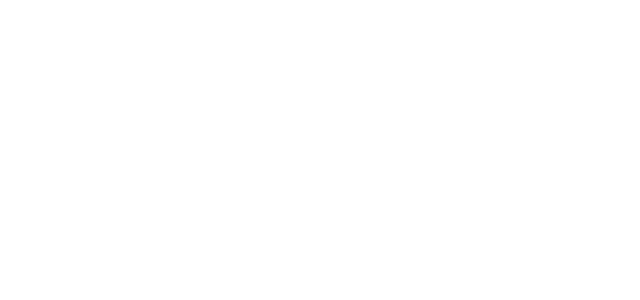
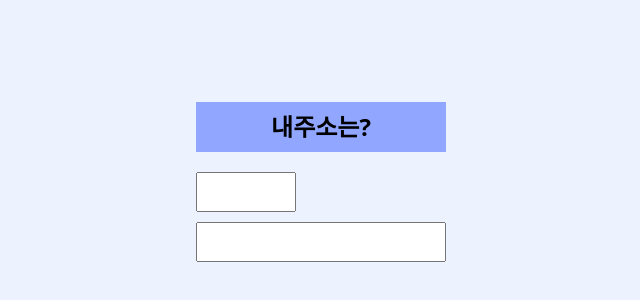
Before and after one commit to soyeonkim0404/vue-study, a Vue app: page /addressApi in a window 1280 px wide. Shown: the part 218-518 px from the top of the page, without its empty margins (319-959 px from the left). Built offline with nearby package versions, Linux system fonts and the light colour scheme.

Commit message:
second commit

```diff
--- a/package.json
+++ b/package.json
@@ -11,8 +11,11 @@
     "@fortawesome/fontawesome-svg-core": "^1.2.36",
     "@fortawesome/free-solid-svg-icons": "^5.15.4",
     "@fortawesome/vue-fontawesome": "^2.0.6",
+    "axios": "^0.24.0",
+    "bootstrap": "^5.1.3",
+    "bootstrap-vue": "^2.21.2",
     "core-js": "^3.6.5",
-    "vue": "^2.6.11",
+    "vue": "^2.6.14",
     "vue-router": "^3.5.3"
   },
   "devDependencies": {
--- a/src/App.vue
+++ b/src/App.vue
@@ -10,4 +10,11 @@
 };
 </script>
 
-<style></style>
+<style>
+body,
+* {
+  padding: 0;
+  margin: 0;
+  box-sizing: border-box;
+}
+</style>
--- /dev/null
+++ b/src/api/index.js
@@ -0,0 +1,19 @@
+import axios from "axios";
+const config = {
+    baseUrl: "https://www.juso.go.kr/addrlink/addrLinkApi.do?",
+};
+
+function searchApi(data) {
+    console.log(data)
+    const basic = {
+        confmKey:'devU01TX0FVVEgyMDIxMTIwODA5NTk1OTExMjAwMzE=',
+        resultType:'json'
+    }
+    return axios.get(
+        `${config.baseUrl}`, {
+            params: Object.assign(basic, data)
+        }
+    );
+}
+
+export { searchApi };
--- a/src/router/index.js
+++ b/src/router/index.js
@@ -2,7 +2,7 @@
 import VueRouter from 'vue-router';
 import Home from '../views/home.vue';
 import Array from '../views/array.vue';
-//import AddressApi from '../views/address-api.vue';
+import AddressApi from '../views/address-api.vue';
 
 Vue.use(VueRouter);
 
@@ -17,9 +17,9 @@
       path: '/array',
       component: Array,
     },
-    /*{
+    {
       path: '/addressApi',
       component: AddressApi,
-    },*/
+    },
   ],
 });
--- /dev/null
+++ b/src/views/address-api.vue
@@ -0,0 +1,248 @@
+<template>
+  <div id="api">
+    <div class="content">
+      <button class="modalBtn" @click="openModal">내주소는?</button>
+      <!--출력 인풋-->
+      <div class="result">
+        <input
+            type="text"
+            name="zipNo"
+            v-model="resultZip"
+            class="result-ipt zip"
+        />
+        <input
+            type="text"
+            name="roadAddrPart1"
+            v-model="resultAddr"
+            class="result-ipt"
+        />
+      </div>
+      <!--모달-->
+      <transition name="modal" appear @close="closeModal" v-if="modal">
+        <div class="modal modal-overlay" @click.self="closeModal">
+          <div class="modal-window">
+            <div class="modal-content">
+              <form name="form" id="form" method="post">
+                <input type="text" name="keyword" value="" v-model="keyword" @keyup.enter="onClickSh(keyword)"/>
+                <input type="button" value="주소검색하기" @click="onClickSh"/>
+              </form>
+              <!--리스트-->
+              <div id="list">
+                <ul>
+                  <li v-for="(item, index) in datasJuso" :key="index" :current-page="currentPage">
+                    <button @click="resultPush(item)">
+                      <span>
+                        {{ item.zipNo }}
+                      </span>
+                      <span>
+                        {{ item.roadAddrPart1 }}
+                      </span>
+                    </button>
+                  </li>
+                </ul>
+                <b-pagination
+                    v-model="currentPage"
+                    :total-rows="rows"
+                    aria-controls="list"
+                    @change="handlePageChange"
+                ></b-pagination>
+
+              </div>
+            </div>
+          </div>
+        </div>
+      </transition>
+    </div>
+  </div>
+</template>
+
+<script>
+import {searchApi} from "../api/index.js";
+export default {
+  name: 'address-api',
+  data: function() {
+    return {
+      datasJuso: [],
+      datasCommon: [],
+      keyword: "",
+      resultZip: '',
+      resultAddr: '',
+      modal: false,
+      totalCount:'',
+      currentPage: 1,
+    };
+  },
+  computed:{
+    rows(){
+      return this.totalCount
+    }
+  },
+  methods: {
+    async onClickSh() {
+      const data= {
+        keyword: this.keyword,
+        currentPage: this.currentPage
+      }
+      try {
+        const {data:{results : res}} = await searchApi(data);
+        this.datasJuso = res.juso;
+        this.datasCommon = res.common;
+        this.totalCount = this.datasCommon.totalCount;
+      }catch (error){
+        console.log(error)
+      }
+    },
+    resultPush(v) {
+      this.resultZip = v.zipNo;
+      this.resultAddr = v.roadAddrPart1;
+      this.closeModal()
+    },
+    openModal() {
+      this.modal = true;
+    },
+    closeModal() {
+      this.modal = false;
+    },
+    handlePageChange(value) {
+      this.currentPage = value;
+      this.onClickSh();
+    },
+  }
+};
+</script>
+
+<style>
+#api {
+  display: flex;
+  justify-content: center;
+  align-items: center;
+  min-height: 100vh;
+  background: #edf2ff;
+}
+
+form input {
+  display: inline-block;
+  width: 250px;
+  height: 40px;
+  padding: 0 10px;
+  margin: 0;
+  box-sizing: border-box;
+}
+
+form input[type="button"] {
+  width: 100px;
+  height: 40px;
+  outline: none;
+  padding: 0;
+  box-sizing: border-box;
+  text-align: center;
+  vertical-align: middle;
+  margin-left: 10px;
+}
+
+.result {
+  margin-top: 20px;
+}
+
+.result-ipt,
+input {
+  display: block;
+  width: 250px;
+  height: 40px;
+  padding: 0 10px;
+  margin: 0;
+  box-sizing: border-box;
+}
+
+.result-ipt.zip {
+  width: 100px;
+}
+
+.result-ipt + .result-ipt {
+  margin-top: 10px;
+}
+
+/*모달*/
+.modalBtn {
+  width: 100%;
+  height: 50px;
+  display: flex;
+  justify-content: center;
+  align-items: center;
+  outline: none;
+  border: none;
+  background: #91a7ff;
+  font-weight: bold;
+  font-size: 1.5rem;
+  cursor: pointer;
+}
+
+.modal.modal-overlay {
+  position: fixed;
+  z-index: 30;
+  background: rgba(0, 0, 0, 0.5);
+  top: 0;
+  left: 0;
+  display: flex;
+  align-items: center;
+  justify-content: center;
+  width: 100%;
+  height: 100%;
+}
+
+.modal-window {
+  width: 570px;
+  height: 420px;
+  background: #fff;
+  border-radius: 4px;
+  overflow: hidden;
+}
+
+.modal-content {
+  padding: 10px 20px;
+}
+
+.modal-footer {
+  background: #ccc;
+  padding: 10px;
+  text-align: right;
+}
+
+.modal-enter-active,
+.modal-leave-active {
+  transition: opacity 0.4s;
+}
+
+.modal-enter-active .modal-window,
+.modal-leave-active .modal-window {
+  transition: opacity 0.4s, transform 0.4s;
+}
+
+.modal-leave-active {
+  transition: opacity 0.6s ease 0.4s;
+}
+
+.modal-enter,
+.modal-leave-to {
+  opacity: 0;
+}
+
+.modal-enter .modal-window,
+.modal-leave-to .modal-window {
+  opacity: 0;
+  transform: translateY(-20px);
+}
+
+.btn-cover {
+  margin-top: 1.5rem;
+  text-align: center;
+}
+.btn-cover .page-btn {
+  width: 5rem;
+  height: 2rem;
+  letter-spacing: 0.5px;
+}
+.btn-cover .page-count {
+  padding: 0 1rem;
+}
+</style>
```
Also changed, not shown: src/main.js (+7 -0 lines), 1 other file (tests, documents, lock files or other folders).
